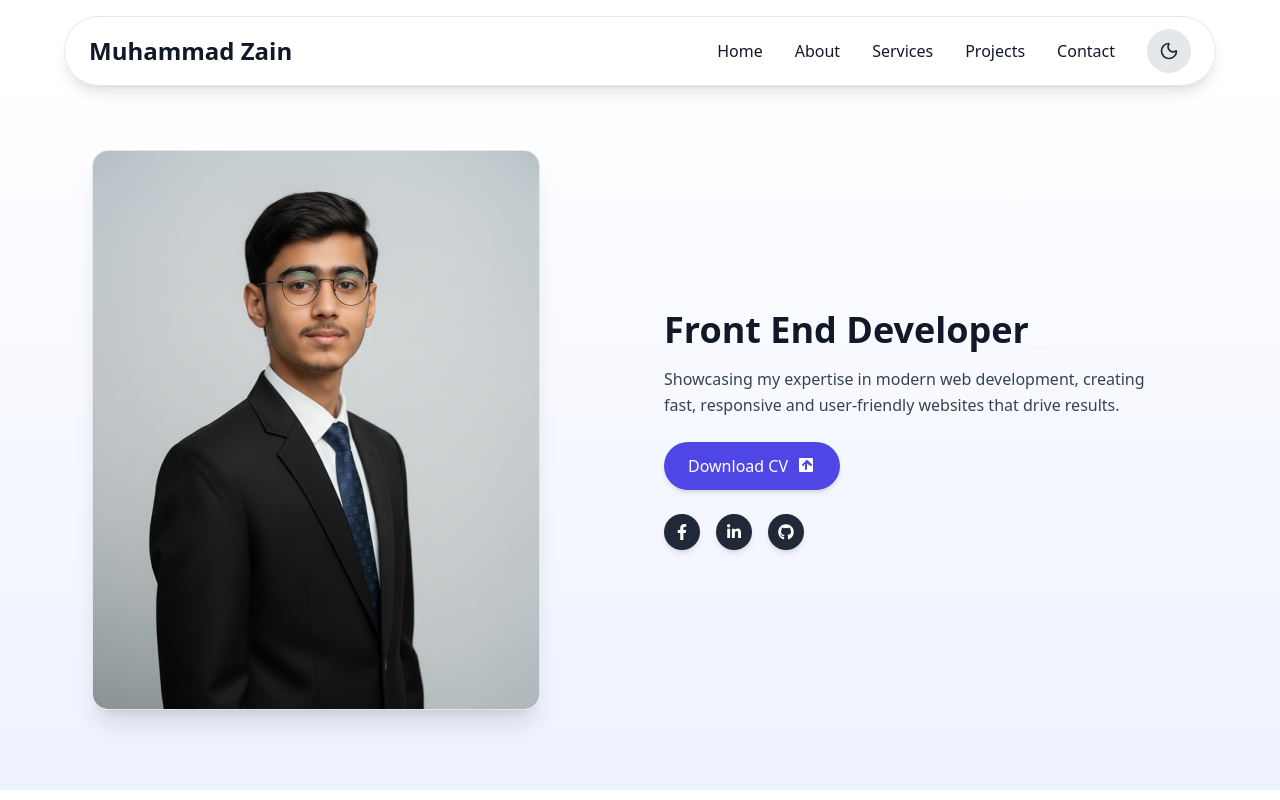
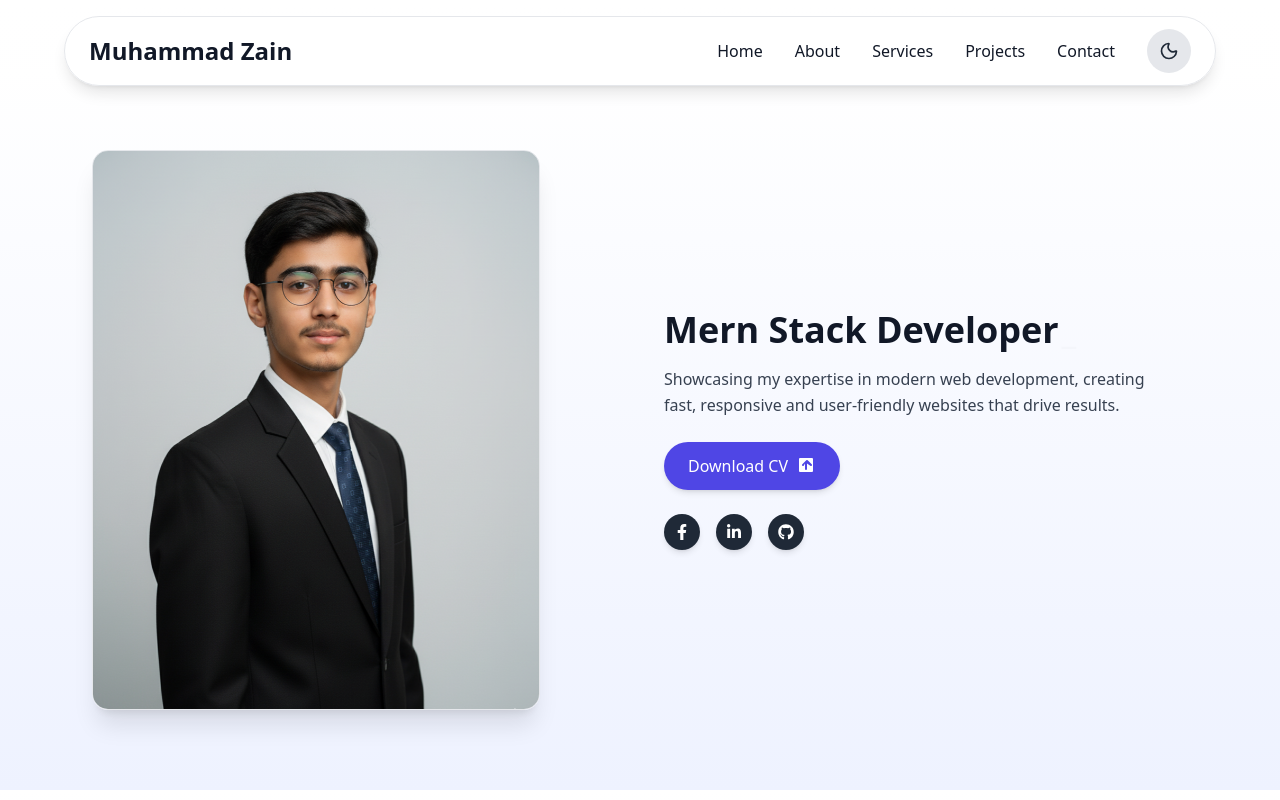
Before and after one commit to zainsajjad903/Portfoloi, a React (Create React App) app: page / in a window 1280 px wide. Shown: the top 800 px of the page. Built offline with nearby package versions, Linux system fonts and the light colour scheme.

Commit message:
Updated design and fixed bugs

```diff
--- a/src/components/HeroSection.js
+++ b/src/components/HeroSection.js
@@ -45,7 +45,7 @@ const HeroSection = () => {
             transition={{ duration: 1 }}
           >
             <Typewriter
-              words={["Front End Developer"]}
+              words={["Mern Stack Developer"]}
               loop={false}
               cursor
               cursorStyle="_"
```
